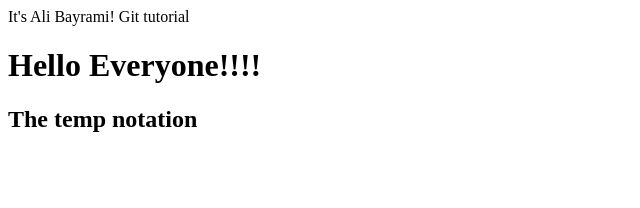
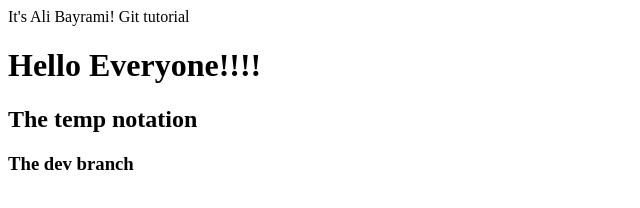
Before and after one commit to GojuRyuProgrammer/improved-waddle, a plain HTML site: page index.html in a window 1280 px wide. Shown: the whole page, without its empty margins (0-640 px from the left). Drawn offline with Linux system fonts and the light colour scheme.

Commit message:
h3 header added

```diff
--- a/index.html
+++ b/index.html
@@ -11,5 +11,6 @@
     Git tutorial
     <h1>Hello Everyone!!!!</h1>
     <h2>The temp notation</h2>
+    <h3>The dev branch</h3>
 </body>
 </html>
```
